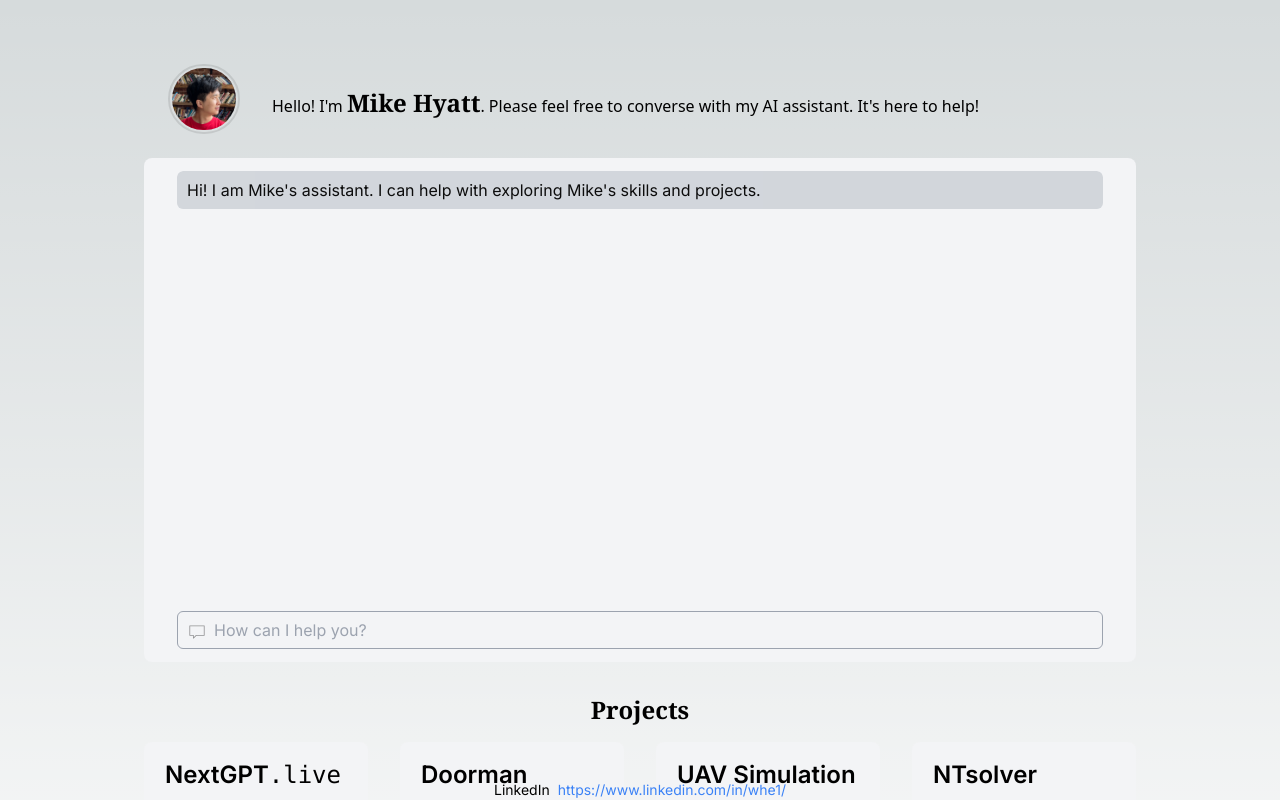
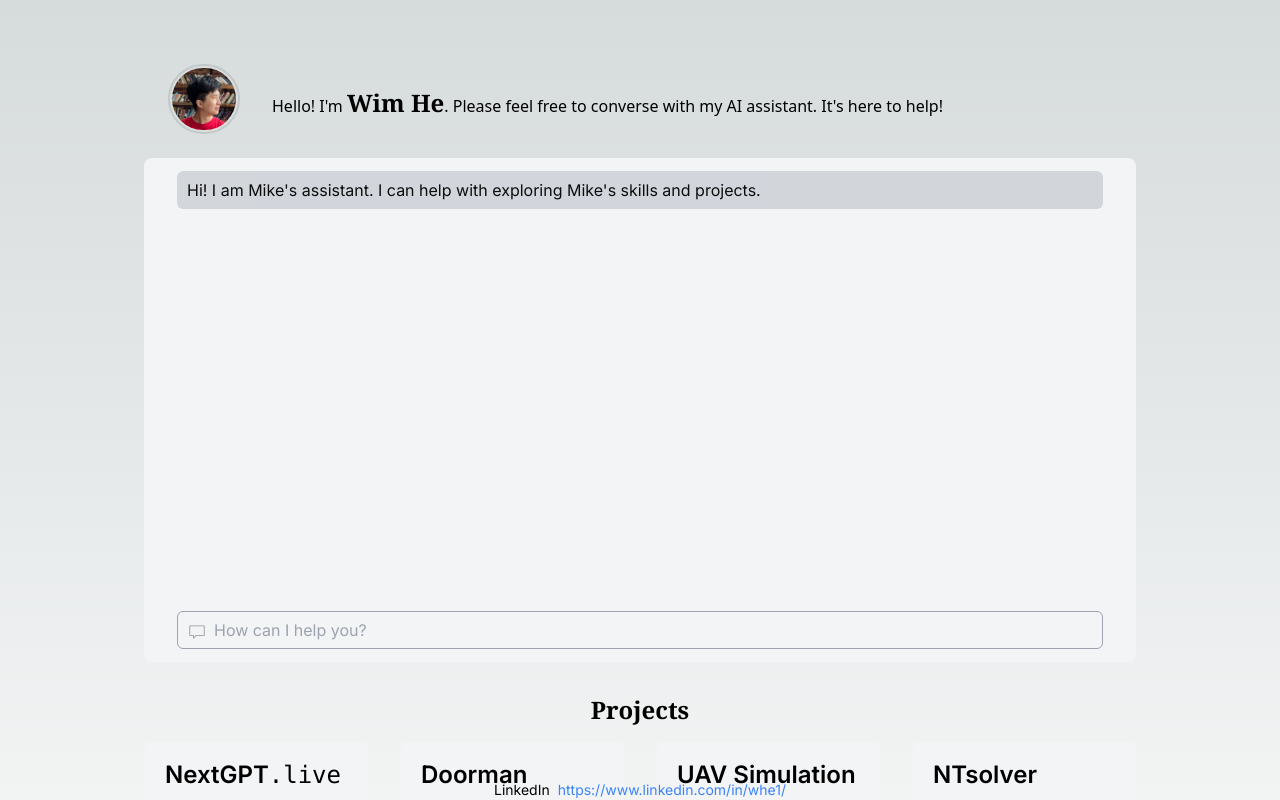
Before and after one commit to 1-wh/1-wh.github.io, a Next.js app: page / in a window 1280 px wide. Shown: the top 800 px of the page. Built offline with nearby package versions, Linux system fonts and the light colour scheme.

Commit message:
Update page.tsx

```diff
--- a/app/page.tsx
+++ b/app/page.tsx
@@ -18,7 +18,7 @@ export default function Home() {
           <p className="mx-4 min-w-[388px] text-center sm:text-start font-sans max-w-[56ch] sm:max-w-none">
             Hello! I'm{" "}
             <span className="font-semibold font-serif text-2xl">
-              Mike Hyatt
+              Wim He
             </span>
             . Please feel free to converse with my AI assistant.
             <span className="hidden sm:inline"> It's here to help!</span>
```
